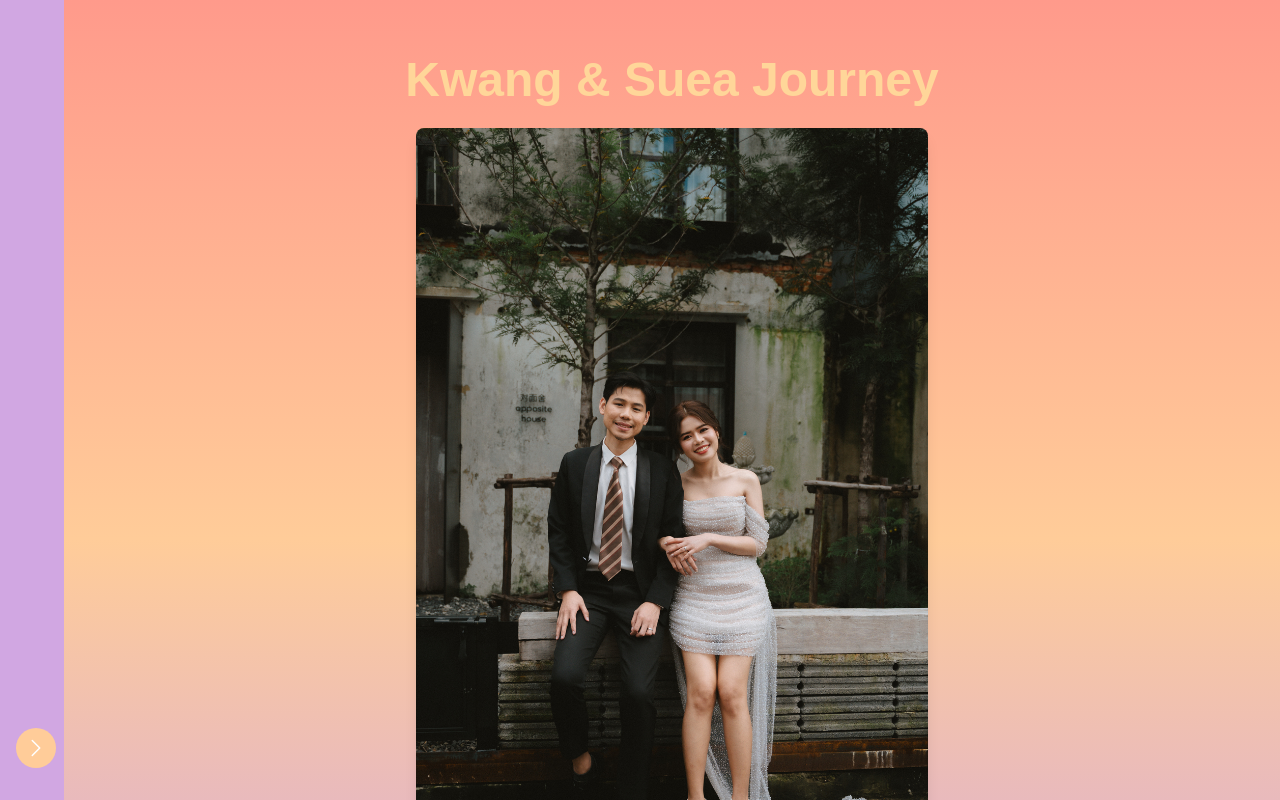
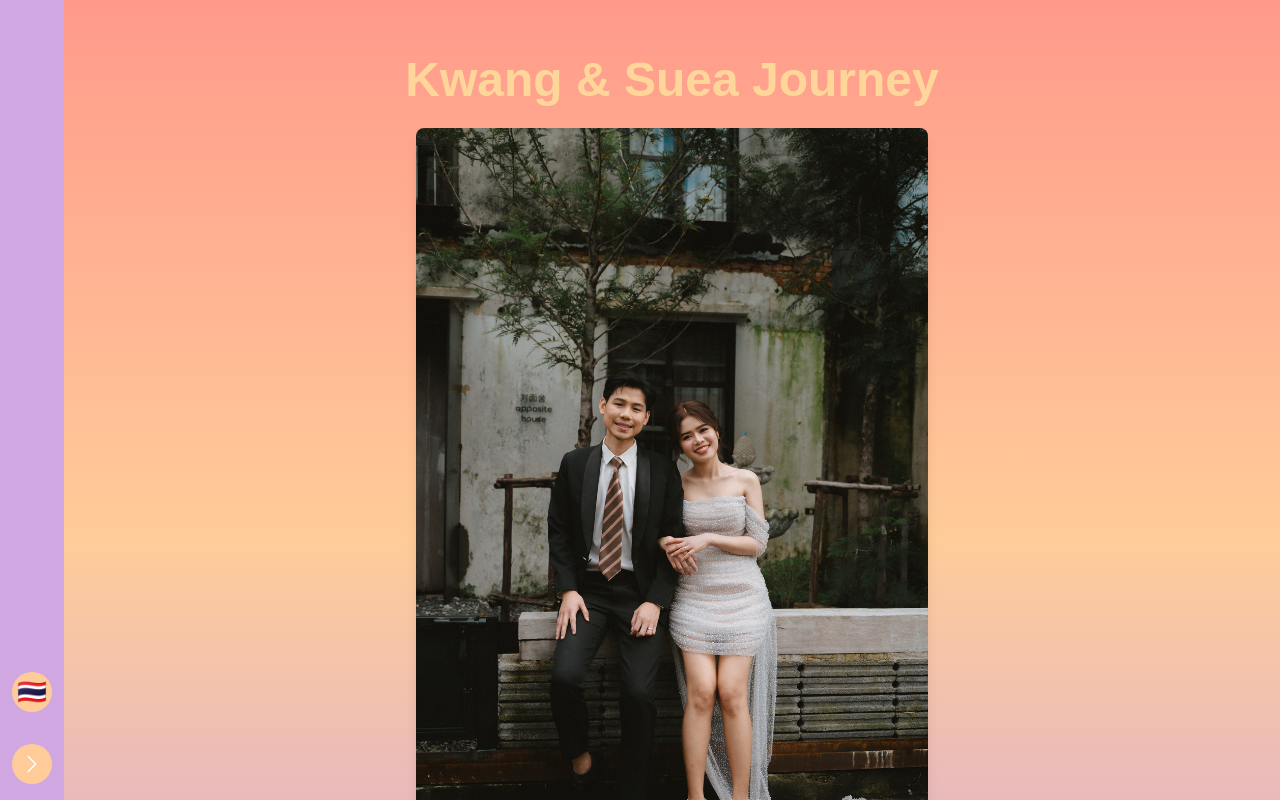
Before and after one commit to naphat-jindathanakit/ksjourney, a Next.js app: page / in a window 1280 px wide. Shown: the top 800 px of the page. Built offline with nearby package versions, Linux system fonts and the light colour scheme.

Commit message:
Update Sidebar.tsx

```diff
--- a/src/components/Sidebar.tsx
+++ b/src/components/Sidebar.tsx
@@ -3,13 +3,13 @@
 import { useEffect, useState } from "react";
 import { ChevronLeftIcon, ChevronRightIcon } from "@heroicons/react/24/solid"; // Import icons
 import { useRouter } from "next/navigation"; // Import useRouter from next/navigation
-import { useTranslation } from "react-i18next";
+import { useTranslation } from "react-i18next"; // Import useTranslation
 
 const Sidebar = ({ onToggle }: { onToggle: () => void }) => {
   const [selectedMenu, setSelectedMenu] = useState<string | null>(null); // Track selected menu
   const [isOpen, setIsOpen] = useState<boolean>(false); // Track sidebar open/close state
   const router = useRouter(); // Use the Next.js router from next/navigation
-  const { t } = useTranslation();
+  const { t, i18n } = useTranslation(); // Access i18n and translation function
 
   useEffect(() => {
     const storedMenu = localStorage.getItem("selectedMenu"); // Get saved menu from localStorage
@@ -34,19 +34,23 @@ const Sidebar = ({ onToggle }: { onToggle: () => void }) => {
     }
   };
 
+  const handleLanguageSwitch = () => {
+    const newLang = i18n.language === "en" ? "th" : "en"; // Switch language between en and th
+    i18n.changeLanguage(newLang); // Change the language
+  };
+
   return (
     <div
       className={`fixed top-0 left-0 z-50 flex flex-col bg-sunsetPurple text-white p-4 ${
         isOpen ? "w-60" : "w-16"
-      } h-full min-h-screen transition-all duration-300`} // Use sunsetPurple for contrast with background
+      } h-full min-h-screen transition-all duration-300`}
     >
       {/* Sidebar content */}
       {isOpen && (
-        <div className="flex flex-col items-center mb-6 w-full">
+        <div className="flex flex-col items-center mb-6 w-full flex-grow">
           <h2 className="text-lg font-bold mb-4 text-sunsetYellow">
             {t("menu")}
           </h2>
-          {/* Bold "Menu" text with a contrasting color */}
           <ul className="space-y-4 w-full">
             <li
               className={`flex items-center justify-center p-4 w-full cursor-pointer transition-colors duration-200 rounded-lg ${
@@ -68,17 +72,38 @@ const Sidebar = ({ onToggle }: { onToggle: () => void }) => {
             >
               {t("wedding")}
             </li>
-            {/* Add other menu items here */}
           </ul>
         </div>
       )}
+      {/* Language switch button */}
+      <div className="mt-auto mb-4 flex justify-center items-center">
+        <button
+          onClick={handleLanguageSwitch} // Switch the language when clicked
+          className={`${
+            isOpen ? "w-full py-2" : "w-10 h-10"
+          } bg-sunsetPeach rounded-full text-black hover:bg-sunsetYellow transition-colors flex items-center justify-center`}
+        >
+          {/* If sidebar is expanded, display the language text, otherwise show the flag */}
+          {isOpen ? (
+            i18n.language === "en" ? (
+              "เปลี่ยนภาษา"
+            ) : (
+              "Change Language"
+            )
+          ) : (
+            <span className="text-2xl">
+              {i18n.language === "en" ? "🇹🇭" : "🇺🇸"} {/* Larger flag emoji */}
+            </span>
+          )}
+        </button>
+      </div>
 
-      {/* Toggle button */}
+      {/* Expand/collapse button */}
+      <div className="mt-4 flex justify-center items-center">
         <button
           onClick={handleToggleSidebar} // Toggle the sidebar open/close when clicked
-        className="absolute bottom-8 left-4 p-2 bg-sunsetPeach rounded-full hover:bg-sunsetYellow transition-colors"
+          className="p-2 bg-sunsetPeach rounded-full hover:bg-sunsetYellow transition-colors w-10 h-10 flex items-center justify-center"
         >
-        {/* Show the appropriate arrow icon */}
           {isOpen ? (
             <ChevronLeftIcon className="h-6 w-6 text-white" />
           ) : (
@@ -86,6 +111,7 @@ const Sidebar = ({ onToggle }: { onToggle: () => void }) => {
           )}
         </button>
       </div>
+    </div>
   );
 };
 
```
Lines whose indentation alone changed are shown as unchanged.
